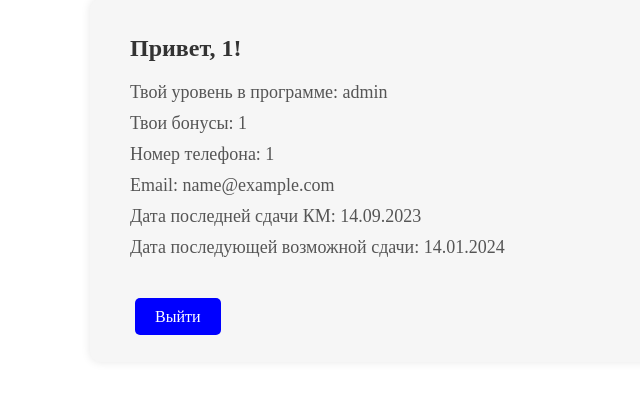
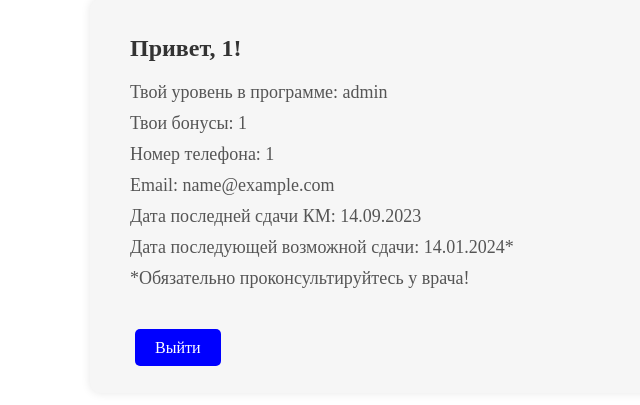
Before and after one commit to DmitryTD/SecondLife, a PHP site: page /profile.php in a window 1280 px wide. Shown: the part 111-516 px from the top of the page, without its empty margins (210-850 px from the left). Run offline with PHP 8.4, Linux system fonts and the light colour scheme; the visitor is signed in with stand-in values (Sample User, id 1).

Commit message:
Косметические поправки

```diff
--- a/src/profile.php
+++ b/src/profile.php
@@ -15,7 +15,8 @@ include './share/navbar.php';
         <li>Номер телефона: <?php echo $_SESSION['phone']; ?></li>
         <li>Email: <?php echo $_SESSION['user']; ?></li>
         <li>Дата последней сдачи КМ: 14.09.2023</li>
-        <li>Дата последующей возможной сдачи: 14.01.2024</li>
+        <li>Дата последующей возможной сдачи: 14.01.2024*</li>
+		<li>*Обязательно проконсультируйтесь у врача!</li>
     </ul>
     <br>
     <p><a href="./logout.php" class="button blue-button">Выйти</a></p>
--- a/src/qr.php
+++ b/src/qr.php
@@ -11,7 +11,7 @@ if (isset($_GET['chat_id'])) {
 
 $messageData = [
     "chat_id" => $chatId,
-    "text" => "Привет, сегодня твоя кровь спасла человека! Гордись собой, ты молодец ;)"
+    "text" => "Привет, сегодня твой смелый поступок спас человека! Гордись собой, ты молодец ;)"
 ];
 
 $telegramApiUrl = "https://api.telegram.org/bot$botToken/sendMessage";
```
